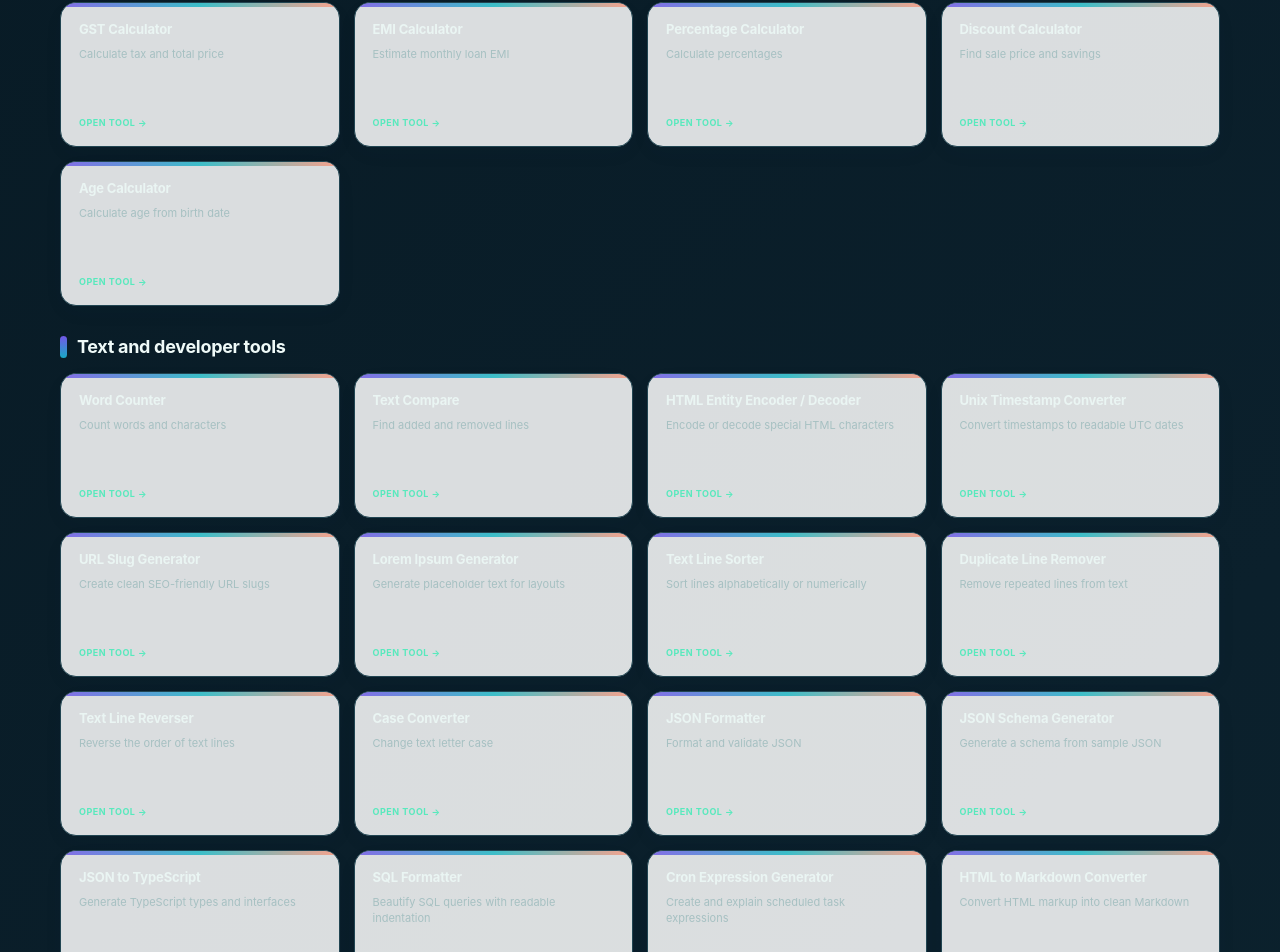
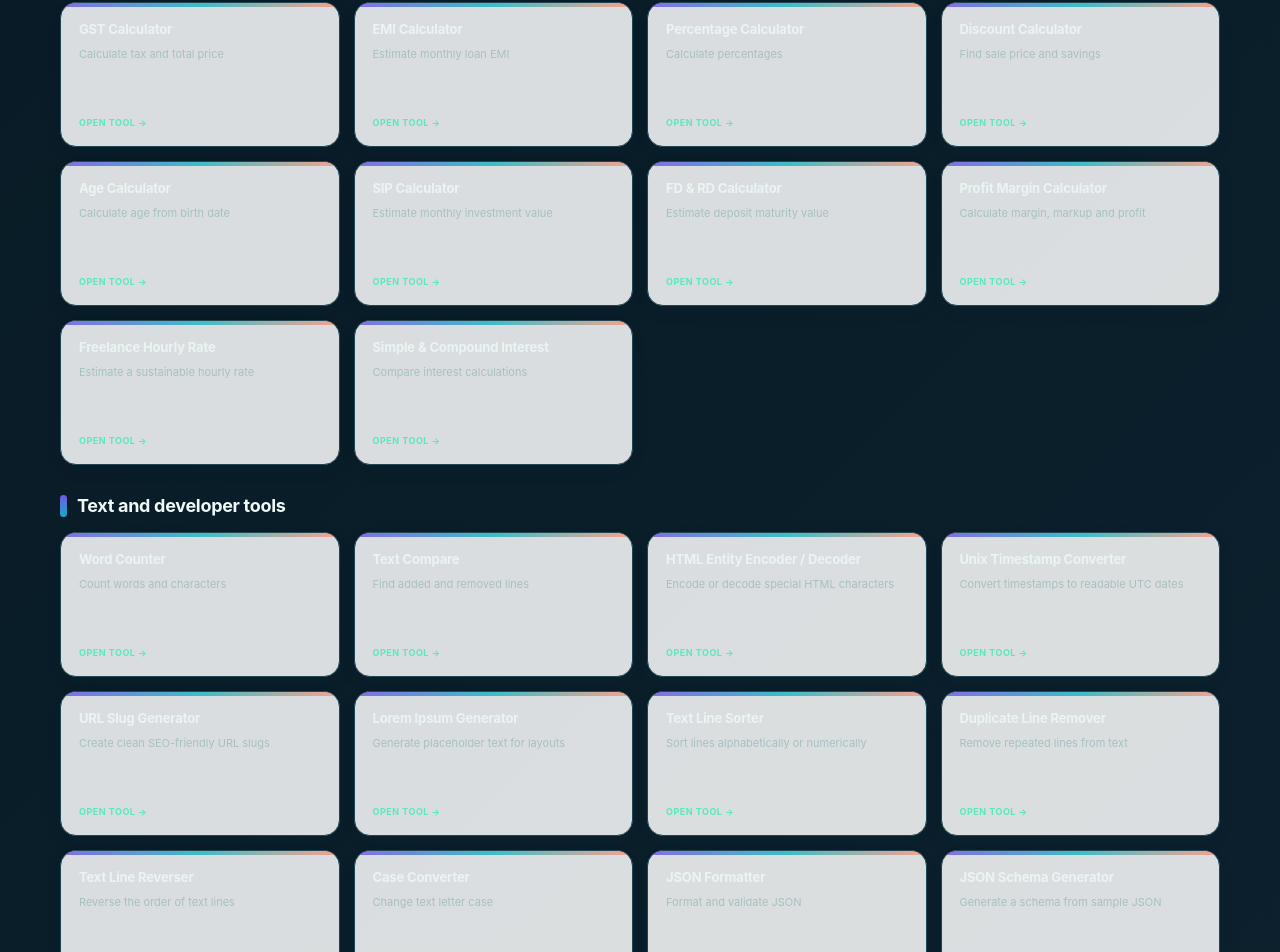
Before and after one commit to ya6331856-cpu/pic-to-spec, a Next.js app: page / in a window 1280 px wide. Shown: the part 2712-3664 px from the top of the page. Built offline with nearby package versions, Linux system fonts and the light colour scheme; no server answers.

Commit message:
Add new finance calculators to homepage directory

```diff
--- a/app/page.tsx
+++ b/app/page.tsx
@@ -180,6 +180,11 @@ export default function Home() {
         <a className="tool-card" href="/percentage-calculator"><b>Percentage Calculator</b><small>Calculate percentages</small><strong>OPEN TOOL →</strong></a>
         <a className="tool-card" href="/discount-calculator"><b>Discount Calculator</b><small>Find sale price and savings</small><strong>OPEN TOOL →</strong></a>
         <a className="tool-card" href="/age-calculator"><b>Age Calculator</b><small>Calculate age from birth date</small><strong>OPEN TOOL →</strong></a>
+        <a className="tool-card" href="/sip-calculator"><b>SIP Calculator</b><small>Estimate monthly investment value</small><strong>OPEN TOOL →</strong></a>
+        <a className="tool-card" href="/fd-rd-calculator"><b>FD & RD Calculator</b><small>Estimate deposit maturity value</small><strong>OPEN TOOL →</strong></a>
+        <a className="tool-card" href="/profit-margin-calculator"><b>Profit Margin Calculator</b><small>Calculate margin, markup and profit</small><strong>OPEN TOOL →</strong></a>
+        <a className="tool-card" href="/freelance-hourly-rate-calculator"><b>Freelance Hourly Rate</b><small>Estimate a sustainable hourly rate</small><strong>OPEN TOOL →</strong></a>
+        <a className="tool-card" href="/simple-compound-interest-calculator"><b>Simple & Compound Interest</b><small>Compare interest calculations</small><strong>OPEN TOOL →</strong></a>
       </div></div>
       <div className="directory-category"><h3>Text and developer tools</h3><div className="quick-grid">
         <a className="tool-card" href="/word-counter"><b>Word Counter</b><small>Count words and characters</small><strong>OPEN TOOL →</strong></a>
```
